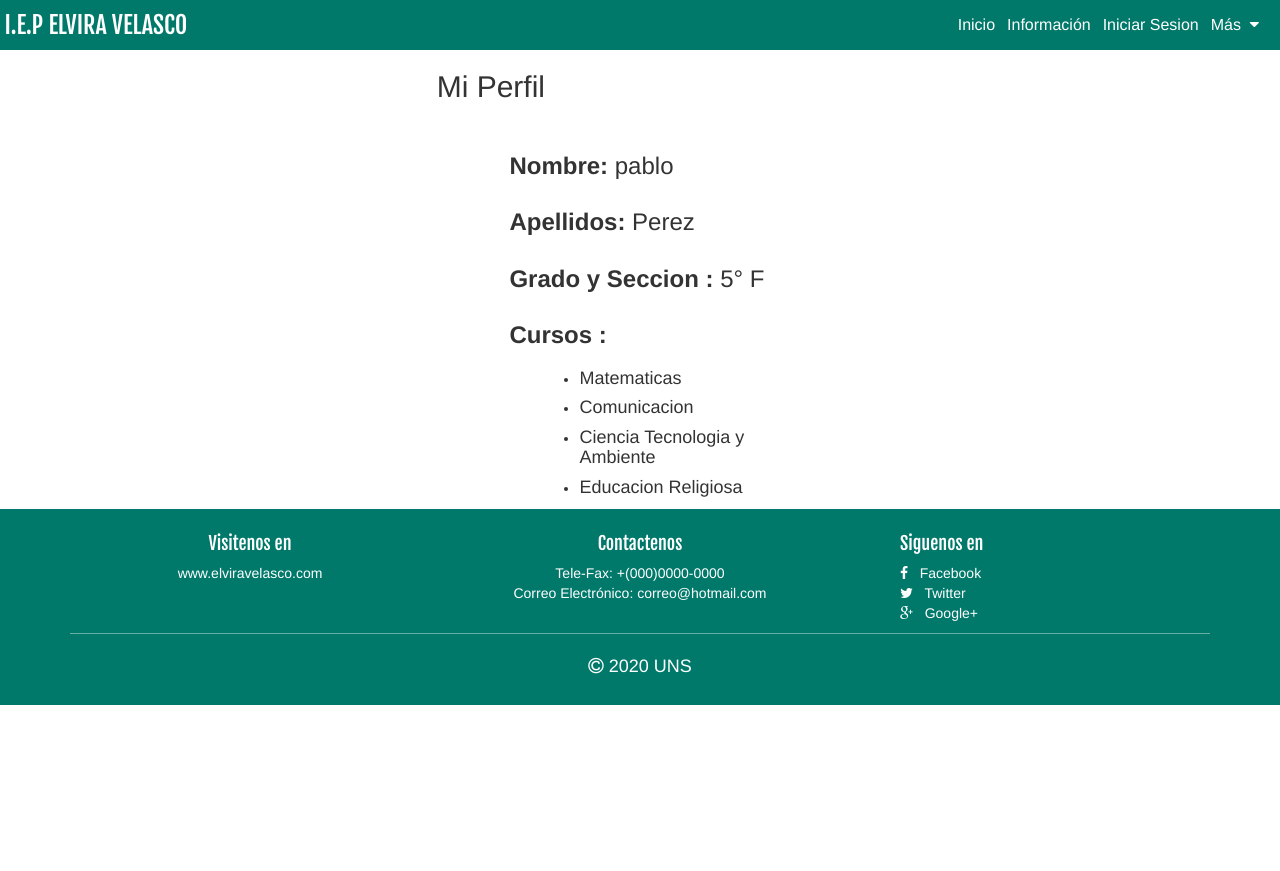
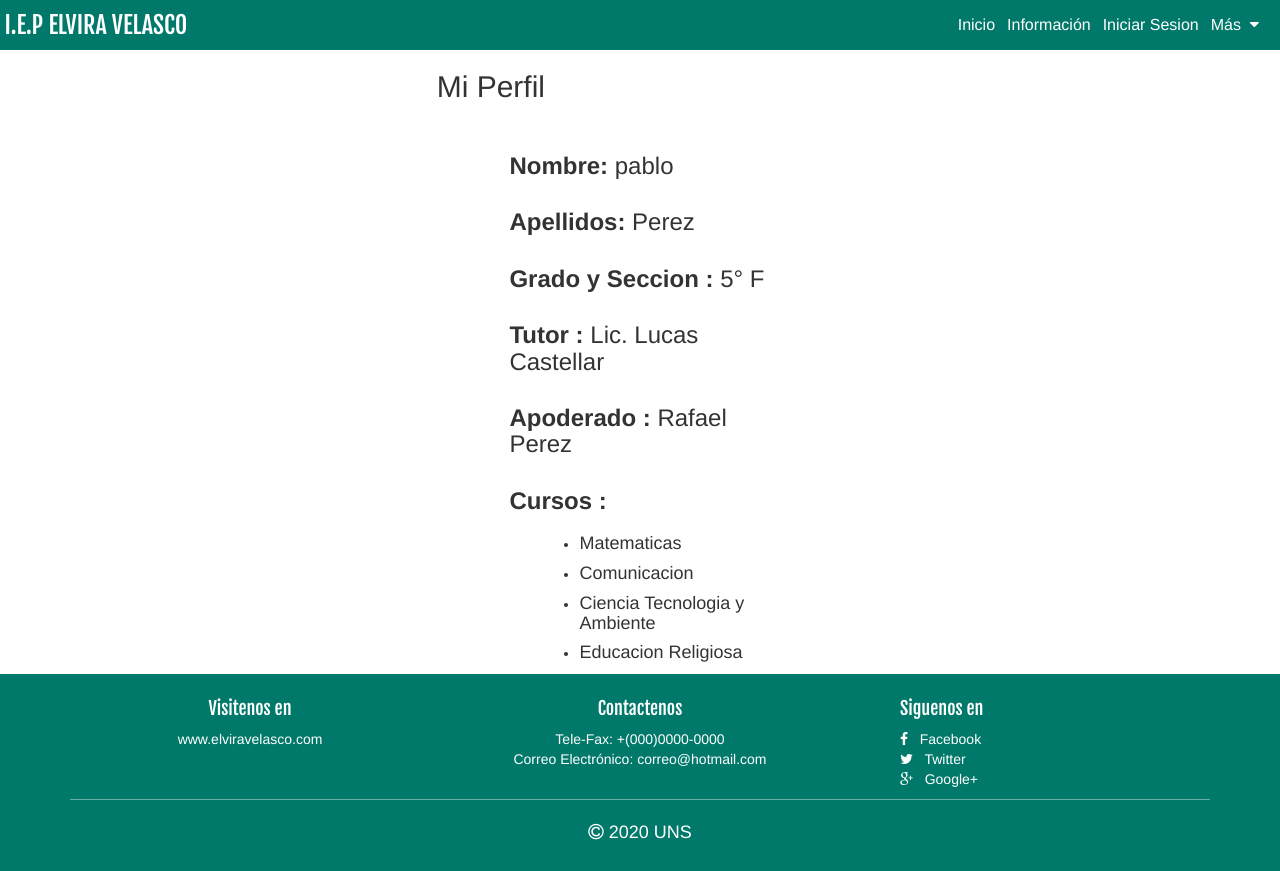
Before and after one commit to diegobaesv/ElviraVFrontEnd, an Angular app: page /estudiante/1/perfil in a window 1280 px wide. Before the commit the page ends 800 px from the top, so only its background shows below. Built offline with nearby package versions, Linux system fonts and the light colour scheme.

Commit message:
estudiante_perfil_2

```diff
--- a/src/app/pages/estudiante/estudiante-perfil/estudiante-perfil.component.html
+++ b/src/app/pages/estudiante/estudiante-perfil/estudiante-perfil.component.html
@@ -20,6 +20,16 @@
               </div>
               <div class="row">
                 <div class="col-sm-2"></div>
+                <div class="col-sm-8"><h3><b>Tutor :</b> Lic. Lucas Castellar</h3></div>
+                <div class="col-sm-2"></div>
+            </div>
+            <div class="row">
+                <div class="col-sm-2"></div>
+                <div class="col-sm-8"><h3><b>Apoderado :</b> Rafael Perez</h3></div>
+                <div class="col-sm-2"></div>
+            </div>
+              <div class="row">
+                <div class="col-sm-2"></div>
                 <div class="col-sm-8"><h3><b>Cursos :</b> </h3>
                 <div class="row">
                     <div class="col-sm-1"></div>
```
